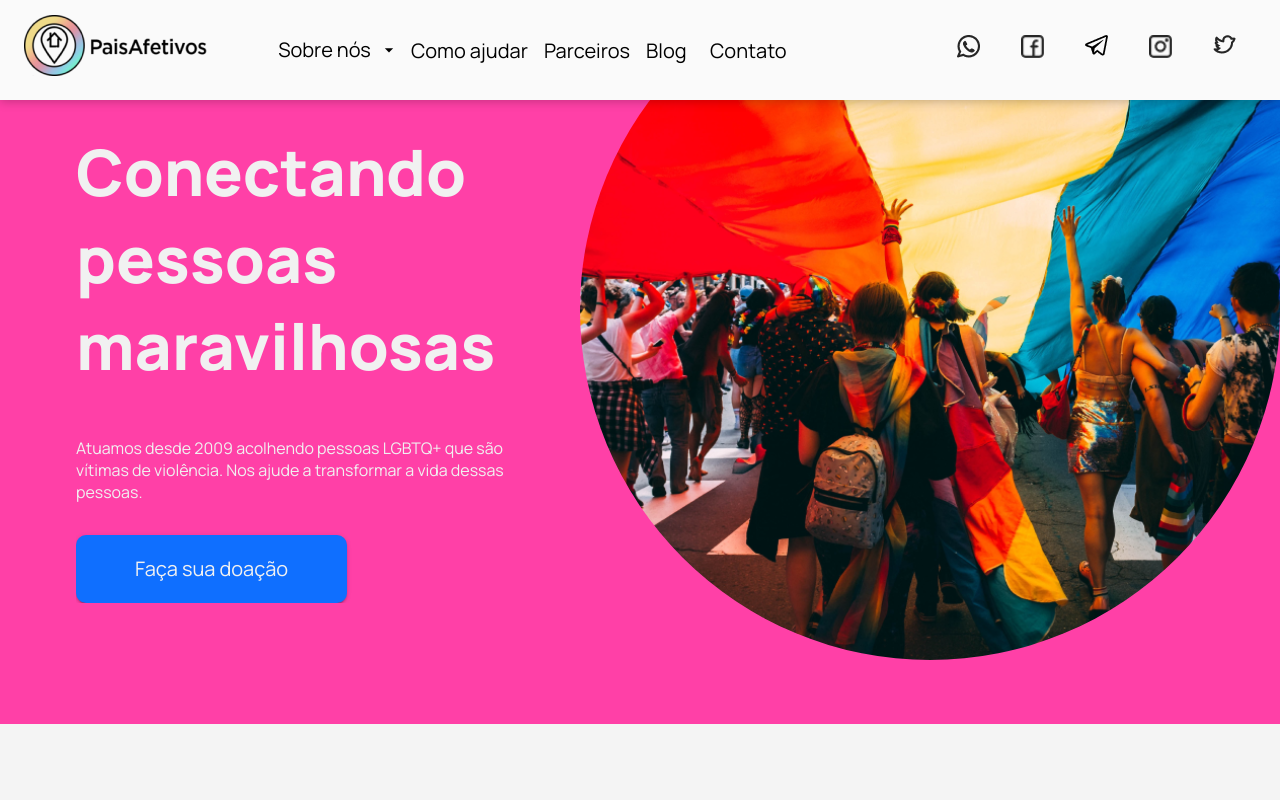
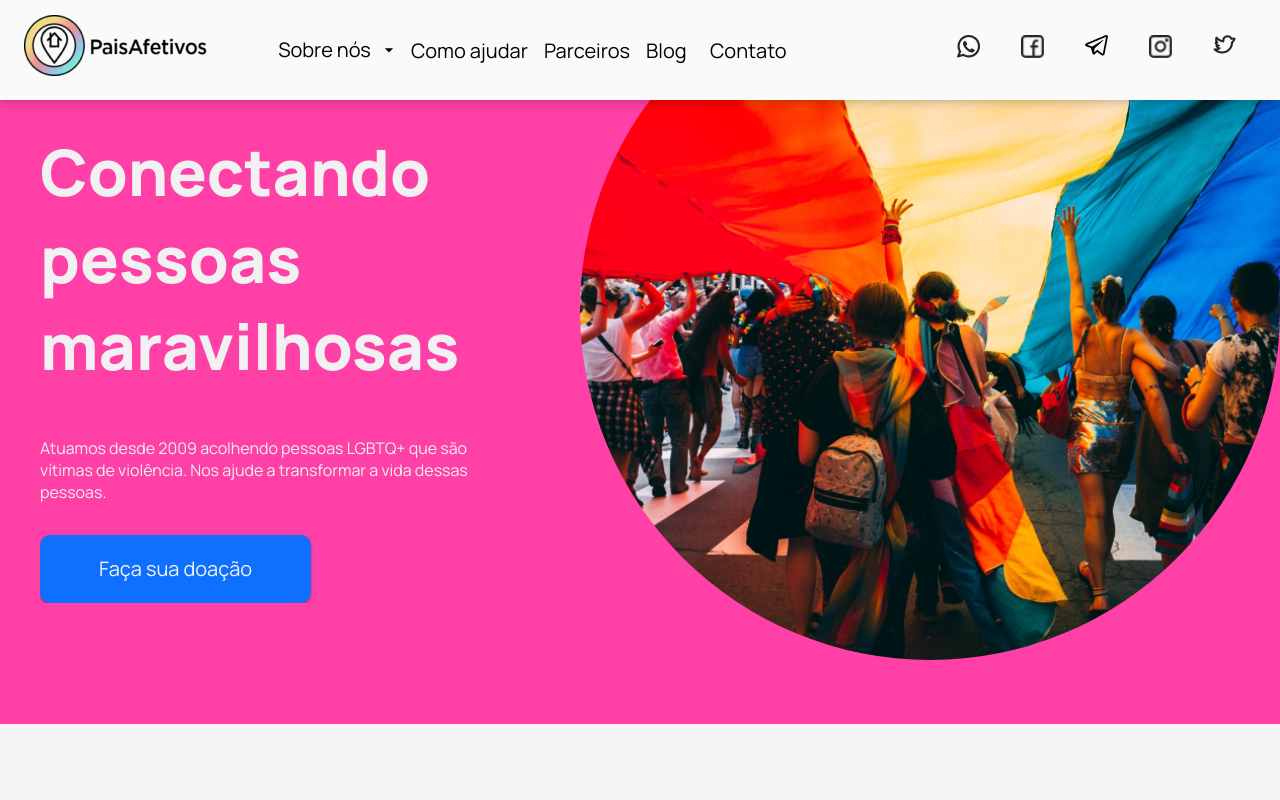
Before and after one commit to GrupoCPB/paisafetivos-web-frontend, a React (Create React App) app: page / in a window 1280 px wide. Shown: the top 800 px of the page. Built offline with nearby package versions, Linux system fonts and the light colour scheme.

Commit message:
ajustes responsividade section donation

```diff
--- a/src/components/Home/SectionDonation/index.jsx
+++ b/src/components/Home/SectionDonation/index.jsx
@@ -1,10 +1,12 @@
+import { Container } from "@mui/material";
 import React from "react";
 import { Donate } from "../../../style/donate";
 import { ButtonDonation } from "./styled";
 
 function SectionDonation() {
   return (
-    <>
+    <div style={{ backgroundColor: "#ff40a7" }}>
+      <Container sx={{ padding: { xs: "0", md: "block" } }}>
         <Donate>
           <div className="mobile-background">
             <section>
@@ -21,6 +23,7 @@ function SectionDonation() {
 
                 <ButtonDonation
                   variant="contained"
+                  color="secondary"
                   sx={{ display: { xs: "none", md: "block" } }}
                 >
                   Faça sua doação
@@ -39,7 +42,8 @@ function SectionDonation() {
             </section>
           </div>
         </Donate>
-    </>
+      </Container>
+    </div>
   );
 }
 
--- a/src/style/donate.js
+++ b/src/style/donate.js
@@ -14,12 +14,12 @@ export const Donate = styled.section`
 
     background-color:#FF40A7;
     section {
-  display: flex;
-  flex-direction: row;
+    display: flex;
+    flex-direction: row;
     flex-wrap: wrap;
     align-content: center;
     align-items: center;
-    justify-content: center;
+    justify-content: flex-start;
 }
 
 section {
--- a/src/style/theme.jsx
+++ b/src/style/theme.jsx
@@ -10,7 +10,7 @@ const theme = createTheme({
     secondary: {
       light: "#58b5f8",
       main: "#38ACFF",
-      dark: "#128fe9",
+      dark: "#0F6FFF",
     },
     ligth: {
       light: "#FAFAFA",
@@ -25,7 +25,7 @@ const theme = createTheme({
       main: "#FC3C00",
     },
     warning: {
-      main: "#FCA600",
+      main: "#F78C2C",
     },
     success: {
       main: "#00D34D",
```
Lines whose indentation alone changed are shown as unchanged.
